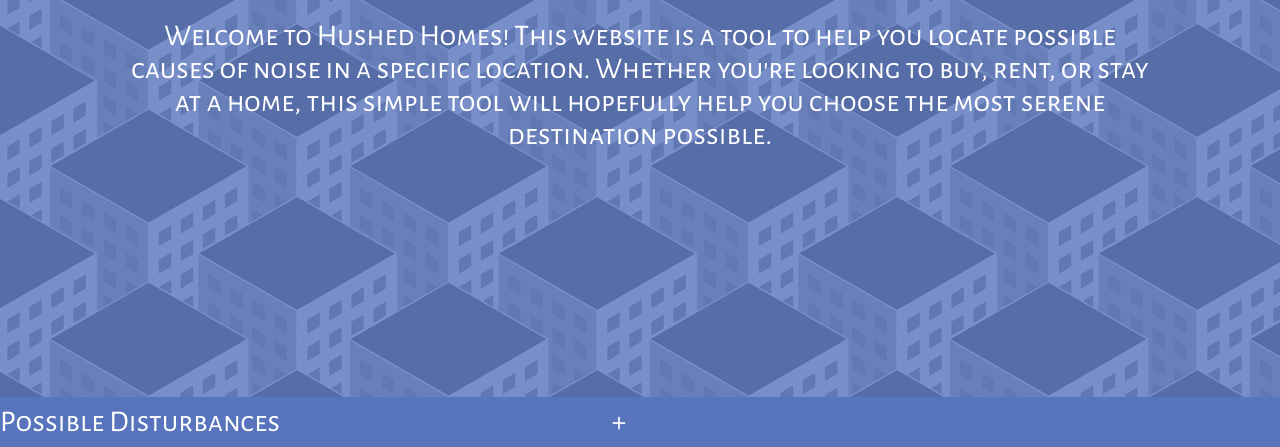
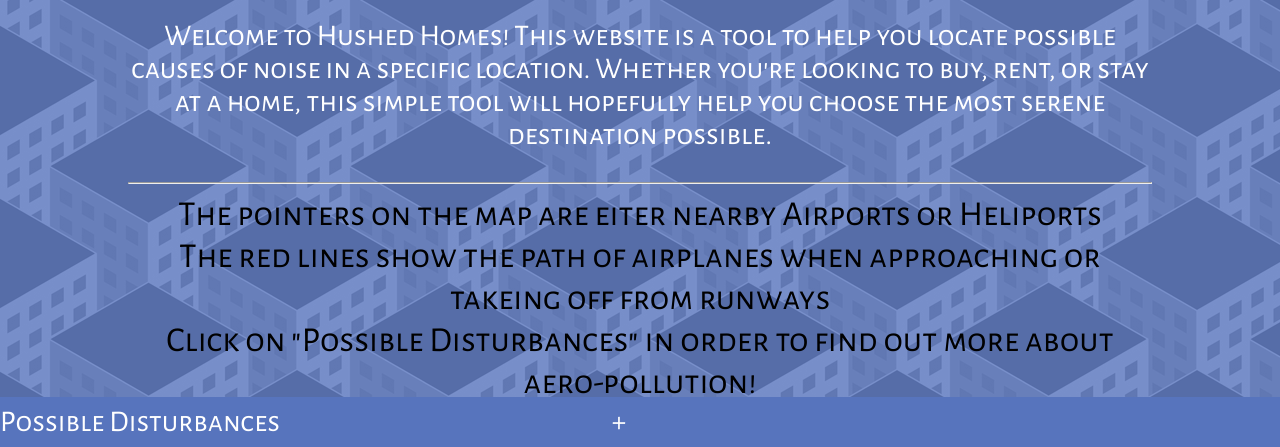
Before and after one commit to max01110/Hushedhomes, a plain HTML site: page index.htm in a window 1280 px wide. Shown: the part 353-800 px from the top of the page. Drawn offline with nearby package versions, Linux system fonts and the light colour scheme.

Commit message:
Add files via upload

```diff
--- a/index.htm
+++ b/index.htm
@@ -21,8 +21,19 @@
                   <img src="images\logotitle.png" alt="Logo" style="width: 165px; height: 147px; margin-right: 5px;"> <h1 id="title-text" style="margin: -5vh; margin-bottom: 0vh;font-size: 120px; display: inline;">USHED HOMES</h1>
                   <p style="font-size: 30px">Welcome to Hushed Homes! This website is a tool to help you locate possible causes of noise in a specific location. Whether you're
                   looking to buy, rent, or stay at a home, this simple tool will hopefully help you choose the most serene destination possible.</p>
-              </div>
+
+                  <hr/>
+
+                  <p1 style="font-size: 35px; color: Black;">The pointers on the map are eiter nearby Airports or Heliports</p1>
+                  <br>
+                  <p1 style="font-size: 35px; color: Black;">The red lines show the path of airplanes when approaching or takeing off from runways</p1>
+                  <br>
+                  <p1 style="font-size: 35px; color: Black;">Click on "Possible Disturbances" in order to find out more about aero-pollution!</p1>
+
+                </div>
           </div>
+
+
         <div class="regular-wrapper">
               <div class="content">
                   <h1 style="font-size: 80px; color: #5076b3;">Search A Location:</h1>
@@ -100,6 +111,7 @@
     </div>
     </div>
 
+
         <div class="parallax-wrapper-last">
                   <div class="content">
                       <h1 id="title-text" style="margin-top: -8vh; margin-bottom: -2vh;">Contact Us!</h1>
```
